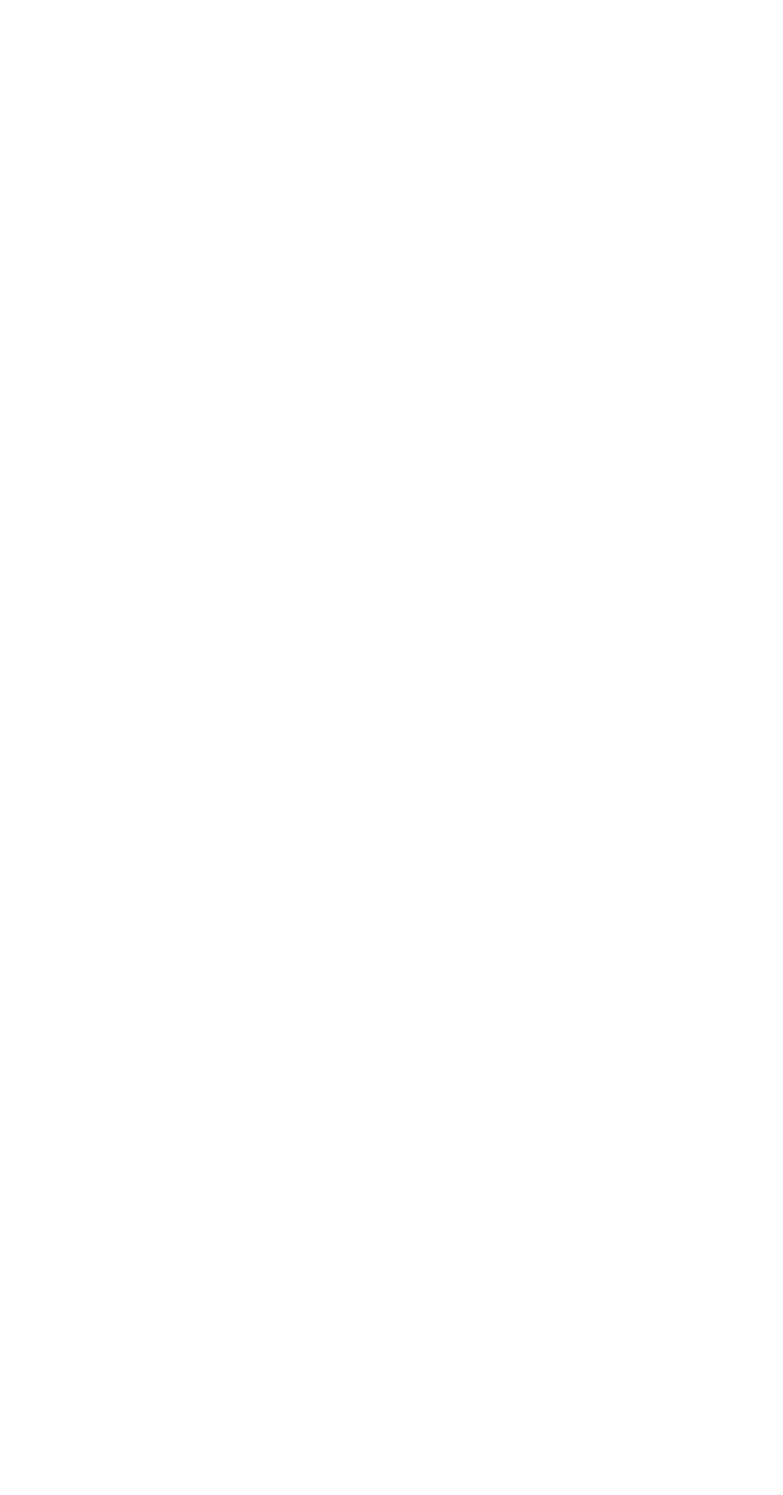
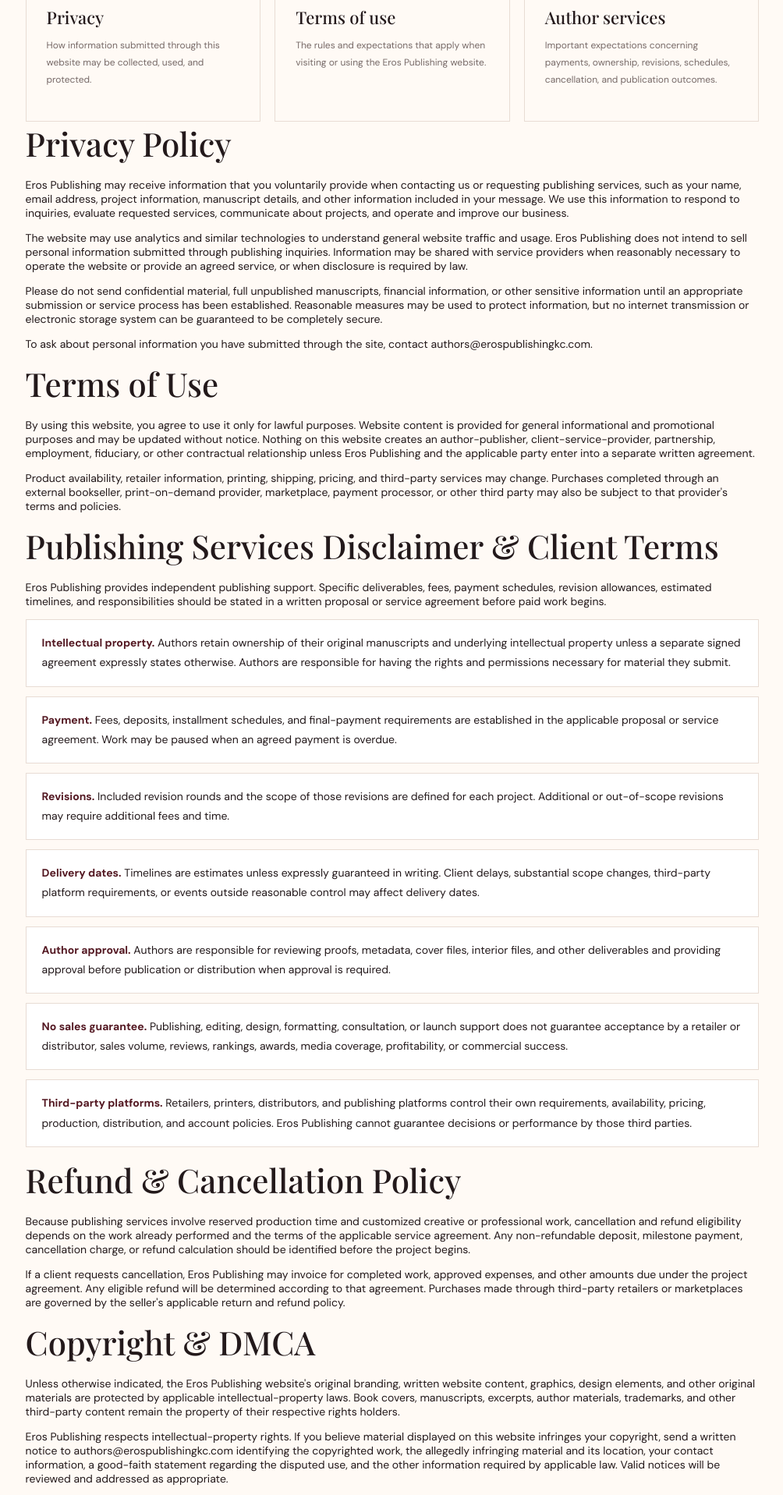
Before and after one commit to erospublish-bit/eros-publishing, a Next.js app: page /legal in a window 1280 px wide. Before the commit this address had no page. Shown: the part 880-2797 px from the top of the page at 78% size, without its empty margins (137-1141 px from the left). Before the commit the page ends 800 px from the top, so only its background shows below. Built offline with nearby package versions, Linux system fonts and the light colour scheme; a web font is replaced by a local one.

Commit message:
Add legal and publishing policies page

```diff
--- /dev/null
+++ b/app/legal/page.tsx
@@ -0,0 +1,80 @@
+import type { Metadata } from 'next';
+import Link from 'next/link';
+import { PageShell } from '@/components/PageShell';
+
+export const metadata: Metadata = {
+  title: 'Legal & Publishing Policies | Eros Publishing',
+  description: 'Review Eros Publishing privacy, terms, refund and cancellation, copyright and DMCA, and publishing-services policies.',
+};
+
+export default function LegalPage() {
+  return (
+    <PageShell
+      eyebrow="TRUST & TRANSPARENCY"
+      title="Legal & publishing"
+      accent="policies."
+      intro="Clear expectations protect authors, readers, and the creative work entrusted to Eros Publishing. Review the policies that govern use of our website and publishing-service relationships."
+    >
+      <section>
+        <p className="page-lead"><strong>Last updated: October 31, 2026.</strong> These website policies provide general terms for Eros Publishing. Individual publishing projects may also be governed by a separate written service agreement, proposal, or statement of work. If a signed agreement conflicts with these general service policies, the signed agreement controls for that project.</p>
+
+        <div className="page-card-grid">
+          <article className="page-card"><div className="card-icon">01</div><h3>Privacy</h3><p>How information submitted through this website may be collected, used, and protected.</p></article>
+          <article className="page-card"><div className="card-icon">02</div><h3>Terms of use</h3><p>The rules and expectations that apply when visiting or using the Eros Publishing website.</p></article>
+          <article className="page-card"><div className="card-icon">03</div><h3>Author services</h3><p>Important expectations concerning payments, ownership, revisions, schedules, cancellation, and publication outcomes.</p></article>
+        </div>
+      </section>
+
+      <section id="privacy">
+        <h2 className="page-section-heading">Privacy Policy</h2>
+        <p>Eros Publishing may receive information that you voluntarily provide when contacting us or requesting publishing services, such as your name, email address, project information, manuscript details, and other information included in your message. We use this information to respond to inquiries, evaluate requested services, communicate about projects, and operate and improve our business.</p>
+        <p>The website may use analytics and similar technologies to understand general website traffic and usage. Eros Publishing does not intend to sell personal information submitted through publishing inquiries. Information may be shared with service providers when reasonably necessary to operate the website or provide an agreed service, or when disclosure is required by law.</p>
+        <p>Please do not send confidential material, full unpublished manuscripts, financial information, or other sensitive information until an appropriate submission or service process has been established. Reasonable measures may be used to protect information, but no internet transmission or electronic storage system can be guaranteed to be completely secure.</p>
+        <p>To ask about personal information you have submitted through the site, contact <a href="mailto:authors@erospublishingkc.com">authors@erospublishingkc.com</a>.</p>
+      </section>
+
+      <section id="terms">
+        <h2 className="page-section-heading">Terms of Use</h2>
+        <p>By using this website, you agree to use it only for lawful purposes. Website content is provided for general informational and promotional purposes and may be updated without notice. Nothing on this website creates an author-publisher, client-service-provider, partnership, employment, fiduciary, or other contractual relationship unless Eros Publishing and the applicable party enter into a separate written agreement.</p>
+        <p>Product availability, retailer information, printing, shipping, pricing, and third-party services may change. Purchases completed through an external bookseller, print-on-demand provider, marketplace, payment processor, or other third party may also be subject to that provider's terms and policies.</p>
+      </section>
+
+      <section id="publishing-services">
+        <h2 className="page-section-heading">Publishing Services Disclaimer & Client Terms</h2>
+        <p>Eros Publishing provides independent publishing support. Specific deliverables, fees, payment schedules, revision allowances, estimated timelines, and responsibilities should be stated in a written proposal or service agreement before paid work begins.</p>
+        <ul className="page-list">
+          <li><strong>Intellectual property.</strong> Authors retain ownership of their original manuscripts and underlying intellectual property unless a separate signed agreement expressly states otherwise. Authors are responsible for having the rights and permissions necessary for material they submit.</li>
+          <li><strong>Payment.</strong> Fees, deposits, installment schedules, and final-payment requirements are established in the applicable proposal or service agreement. Work may be paused when an agreed payment is overdue.</li>
+          <li><strong>Revisions.</strong> Included revision rounds and the scope of those revisions are defined for each project. Additional or out-of-scope revisions may require additional fees and time.</li>
+          <li><strong>Delivery dates.</strong> Timelines are estimates unless expressly guaranteed in writing. Client delays, substantial scope changes, third-party platform requirements, or events outside reasonable control may affect delivery dates.</li>
+          <li><strong>Author approval.</strong> Authors are responsible for reviewing proofs, metadata, cover files, interior files, and other deliverables and providing approval before publication or distribution when approval is required.</li>
+          <li><strong>No sales guarantee.</strong> Publishing, editing, design, formatting, consultation, or launch support does not guarantee acceptance by a retailer or distributor, sales volume, reviews, rankings, awards, media coverage, profitability, or commercial success.</li>
+          <li><strong>Third-party platforms.</strong> Retailers, printers, distributors, and publishing platforms control their own requirements, availability, pricing, production, distribution, and account policies. Eros Publishing cannot guarantee decisions or performance by those third parties.</li>
+        </ul>
+      </section>
+
+      <section id="refunds">
+        <h2 className="page-section-heading">Refund & Cancellation Policy</h2>
+        <p>Because publishing services involve reserved production time and customized creative or professional work, cancellation and refund eligibility depends on the work already performed and the terms of the applicable service agreement. Any non-refundable deposit, milestone payment, cancellation charge, or refund calculation should be identified before the project begins.</p>
+        <p>If a client requests cancellation, Eros Publishing may invoice for completed work, approved expenses, and other amounts due under the project agreement. Any eligible refund will be determined according to that agreement. Purchases made through third-party retailers or marketplaces are governed by the seller's applicable return and refund policy.</p>
+      </section>
+
+      <section id="copyright">
+        <h2 className="page-section-heading">Copyright & DMCA</h2>
+        <p>Unless otherwise indicated, the Eros Publishing website's original branding, written website content, graphics, design elements, and other original materials are protected by applicable intellectual-property laws. Book covers, manuscripts, excerpts, author materials, trademarks, and other third-party content remain the property of their respective rights holders.</p>
+        <p>Eros Publishing respects intellectual-property rights. If you believe material displayed on this website infringes your copyright, send a written notice to <a href="mailto:authors@erospublishingkc.com">authors@erospublishingkc.com</a> identifying the copyrighted work, the allegedly infringing material and its location, your contact information, a good-faith statement regarding the disputed use, and the other information required by applicable law. Valid notices will be reviewed and addressed as appropriate.</p>
+      </section>
+
+      <section id="legal-disclaimer">
+        <h2 className="page-section-heading">General Disclaimer</h2>
+        <p>Information on this website is not legal, tax, accounting, or financial advice. Authors and clients should obtain advice from qualified professionals when their project raises legal, tax, business-formation, rights, licensing, or other professional questions.</p>
+      </section>
+
+      <section className="page-cta-panel">
+        <h2>Questions about these policies?</h2>
+        <p>Contact Eros Publishing before purchasing services if you need clarification about project terms, rights, payments, revisions, or cancellation.</p>
+        <Link className="button button-light" href="/contact">Contact Eros Publishing →</Link>
+      </section>
+    </PageShell>
+  );
+}
```
